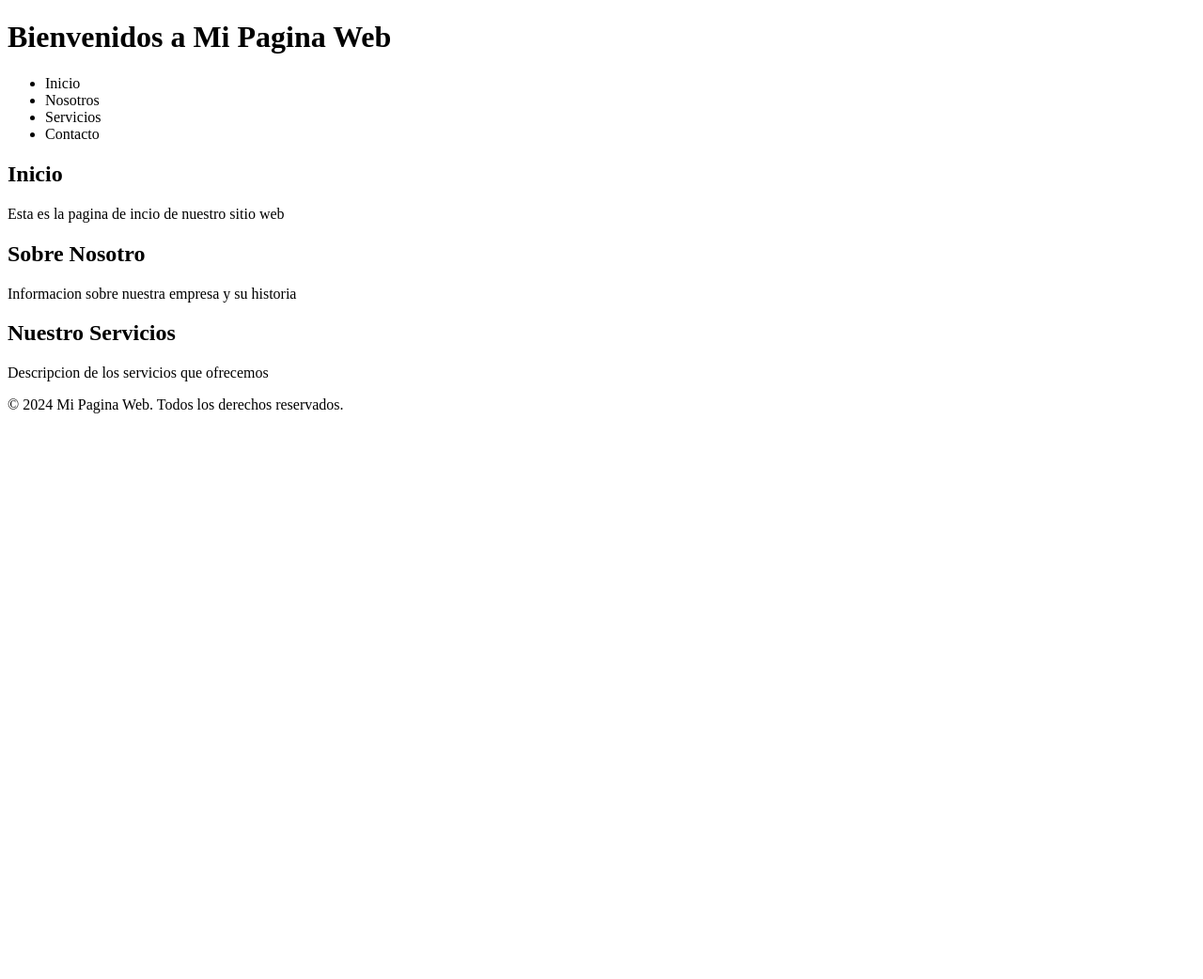
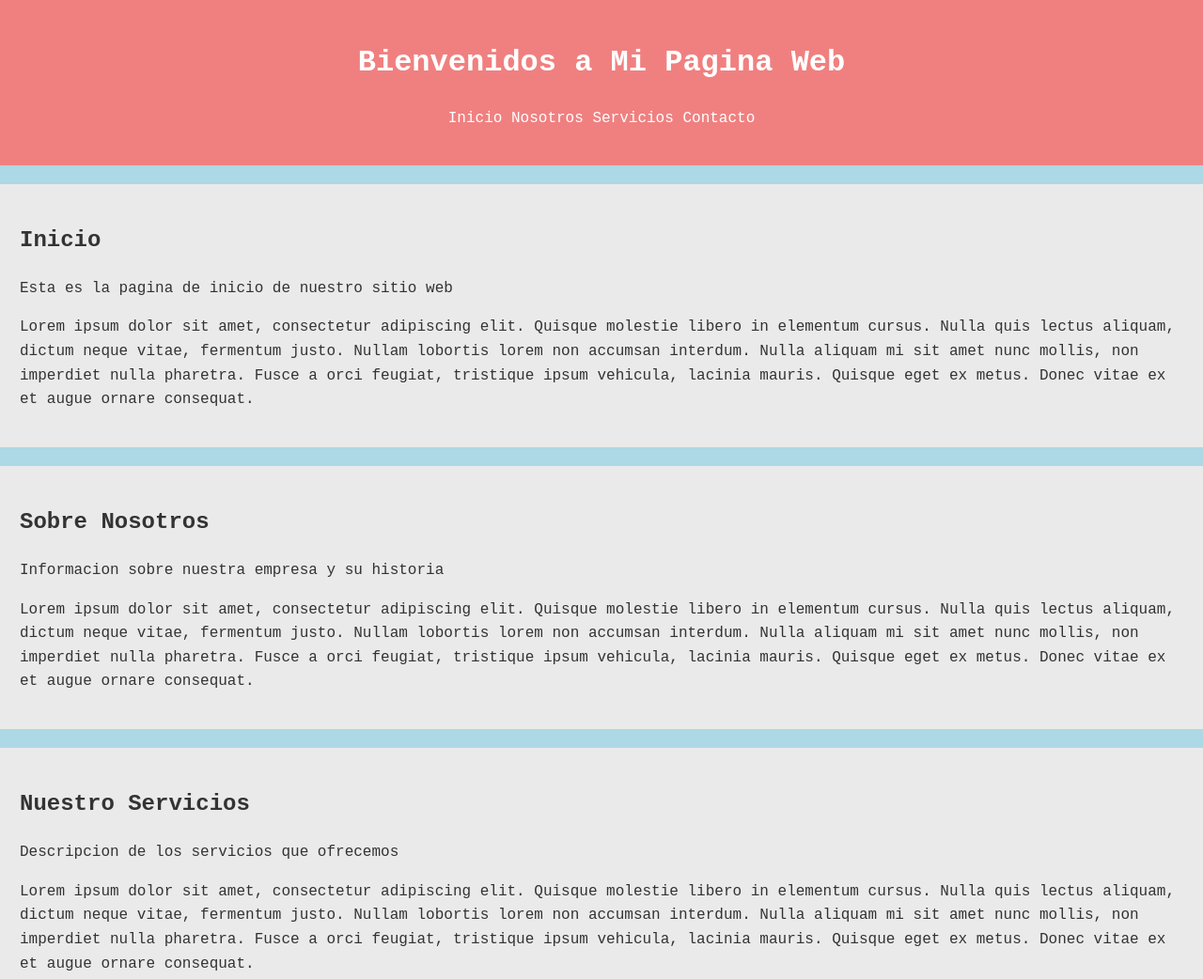
Before and after one commit to Javolinav/mini-proyecto-web, a plain HTML site: page index.html in a window 1280 px wide. Shown: the top 1042 px of the page at 94% size. Before the commit the page ends 800 px from the top, so only its background shows below. Drawn offline with Linux system fonts and the light colour scheme.

Commit message:
Se incorporan estilos css

```diff
--- /dev/null
+++ b/estilos.css
@@ -0,0 +1,53 @@
+/* Estilos Generales */
+body{
+    font-family: 'Courier New', Courier, monospace;
+    line-height: 1.6;
+    margin: 0;
+    padding: 0;
+    background: lightblue;
+    color: #333;
+}
+
+header{
+    background: lightcoral;
+    color: #ffffff;
+    padding: 20px 0;
+    text-align: center;
+
+}
+
+nav ul{
+    list-style: none;
+    padding: 0;
+}
+
+nav ul li{
+    display: inline;
+}
+
+nav ul li a{
+    color: white;
+    text-decoration: none;
+}
+/* Secciones */
+section{
+    padding: 20px;
+    margin-top: 20px;
+    background-color: #eaeaea;
+    border: 1px solid #eaeaea;
+}
+
+
+/* Footer */
+footer{
+    background-color: black;
+    color: white;
+    text-align: center;
+    padding: 10px 0;
+    position: static;
+    width: 100%;
+}
+
+footer a{
+
+}
--- a/index.html
+++ b/index.html
@@ -6,6 +6,7 @@
     <meta name="viewport" content="width=device-width, initial-scale=1.0">
     <!-- TITULOS DE PRUEBA -->
     <title>Mi Pagina Web</title>
+    <link rel="stylesheet" href="estilos.css"/>
 </head>
 
 <body>
@@ -13,10 +14,10 @@
         <h1>Bienvenidos a Mi Pagina Web</h1>
         <nav>
             <ul>
-                <li>Inicio</li>
-                <li>Nosotros</li>
-                <li>Servicios</li>
-                <li>Contacto</li>
+                <li><a href="#Inicio">Inicio</a></li>
+                <li><a href="#Nosotros">Nosotros</a></li>
+                <li><a href="#Servicios">Servicios</a></li>
+                <li><a href="#Contacto">Contacto</a></li>
             </ul>
         </nav>
 
@@ -25,19 +26,31 @@
     <!-- Esto es una seccion de inicio-->
     <section id="inicio">
         <h2>Inicio</h2>
-        <p>Esta es la pagina de incio de nuestro sitio web</p>
+        <p>Esta es la pagina de inicio de nuestro sitio web</p>
+        <p> Lorem ipsum dolor sit amet, consectetur adipiscing elit. Quisque molestie libero in elementum cursus. Nulla
+            quis lectus aliquam, dictum neque vitae, fermentum justo. Nullam lobortis lorem non accumsan interdum. Nulla
+            aliquam mi sit amet nunc mollis, non imperdiet nulla pharetra. Fusce a orci feugiat, tristique ipsum
+            vehicula, lacinia mauris. Quisque eget ex metus. Donec vitae ex et augue ornare consequat.</p>
     </section>
 
     <!-- Esto es una seccion sobre nosotros-->
     <section id="Nosotros">
-        <h2>Sobre Nosotro</h2>
+        <h2>Sobre Nosotros</h2>
         <p>Informacion sobre nuestra empresa y su historia</p>
+        <p> Lorem ipsum dolor sit amet, consectetur adipiscing elit. Quisque molestie libero in elementum cursus. Nulla
+            quis lectus aliquam, dictum neque vitae, fermentum justo. Nullam lobortis lorem non accumsan interdum. Nulla
+            aliquam mi sit amet nunc mollis, non imperdiet nulla pharetra. Fusce a orci feugiat, tristique ipsum
+            vehicula, lacinia mauris. Quisque eget ex metus. Donec vitae ex et augue ornare consequat.</p>
     </section>
 
     <!-- Esto es una seccion de inicio-->
     <section id="Servicios">
         <h2>Nuestro Servicios</h2>
         <p>Descripcion de los servicios que ofrecemos</p>
+        <p> Lorem ipsum dolor sit amet, consectetur adipiscing elit. Quisque molestie libero in elementum cursus. Nulla
+            quis lectus aliquam, dictum neque vitae, fermentum justo. Nullam lobortis lorem non accumsan interdum. Nulla
+            aliquam mi sit amet nunc mollis, non imperdiet nulla pharetra. Fusce a orci feugiat, tristique ipsum
+            vehicula, lacinia mauris. Quisque eget ex metus. Donec vitae ex et augue ornare consequat.</p>
     </section>
 
     <footer>
```
